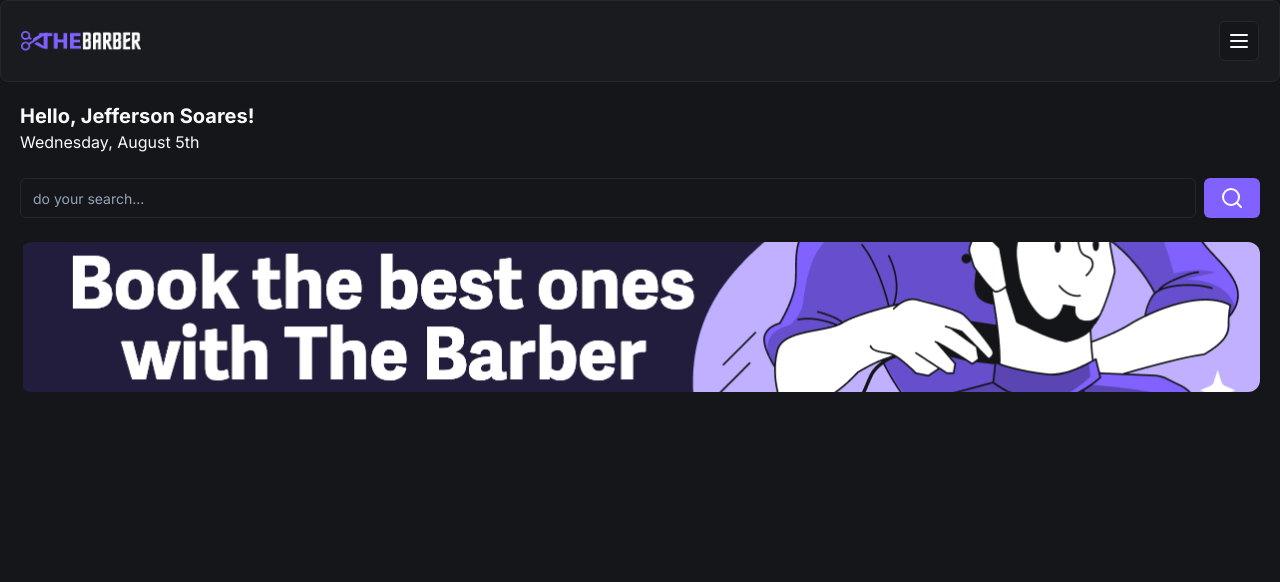
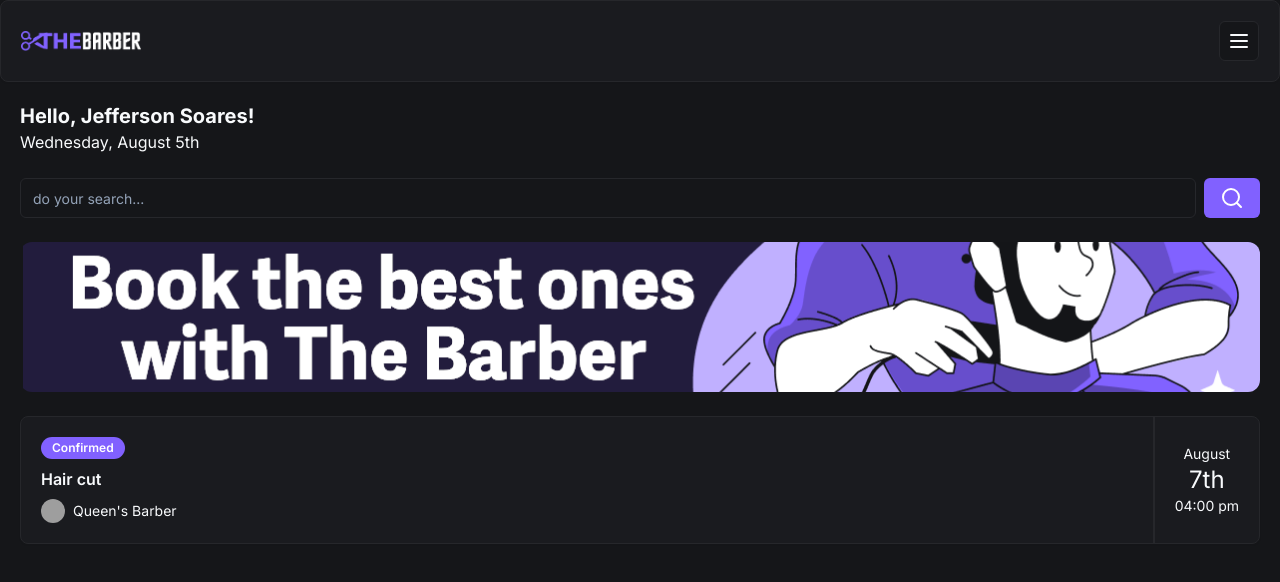
Before and after one commit to jefferson1104/the-barber, a Next.js app: page / in a window 1280 px wide. Shown: the top 582 px of the page. Built offline with nearby package versions, Linux system fonts and the light colour scheme; grey boxes are pictures that could not be loaded.

Commit message:
feat: add appointments items

```diff
--- /dev/null
+++ b/app/_components/ui/avatar.tsx
@@ -0,0 +1,50 @@
+"use client"
+
+import * as React from "react"
+import * as AvatarPrimitive from "@radix-ui/react-avatar"
+
+import { cn } from "@/app/_lib/utils"
+
+const Avatar = React.forwardRef<
+  React.ElementRef<typeof AvatarPrimitive.Root>,
+  React.ComponentPropsWithoutRef<typeof AvatarPrimitive.Root>
+>(({ className, ...props }, ref) => (
+  <AvatarPrimitive.Root
+    ref={ref}
+    className={cn(
+      "relative flex h-10 w-10 shrink-0 overflow-hidden rounded-full",
+      className,
+    )}
+    {...props}
+  />
+))
+Avatar.displayName = AvatarPrimitive.Root.displayName
+
+const AvatarImage = React.forwardRef<
+  React.ElementRef<typeof AvatarPrimitive.Image>,
+  React.ComponentPropsWithoutRef<typeof AvatarPrimitive.Image>
+>(({ className, ...props }, ref) => (
+  <AvatarPrimitive.Image
+    ref={ref}
+    className={cn("aspect-square h-full w-full", className)}
+    {...props}
+  />
+))
+AvatarImage.displayName = AvatarPrimitive.Image.displayName
+
+const AvatarFallback = React.forwardRef<
+  React.ElementRef<typeof AvatarPrimitive.Fallback>,
+  React.ComponentPropsWithoutRef<typeof AvatarPrimitive.Fallback>
+>(({ className, ...props }, ref) => (
+  <AvatarPrimitive.Fallback
+    ref={ref}
+    className={cn(
+      "flex h-full w-full items-center justify-center rounded-full bg-muted",
+      className,
+    )}
+    {...props}
+  />
+))
+AvatarFallback.displayName = AvatarPrimitive.Fallback.displayName
+
+export { Avatar, AvatarImage, AvatarFallback }
--- /dev/null
+++ b/app/_components/ui/badge.tsx
@@ -0,0 +1,36 @@
+import * as React from "react"
+import { cva, type VariantProps } from "class-variance-authority"
+
+import { cn } from "@/app/_lib/utils"
+
+const badgeVariants = cva(
+  "inline-flex items-center rounded-full border px-2.5 py-0.5 text-xs font-semibold transition-colors focus:outline-none focus:ring-2 focus:ring-ring focus:ring-offset-2",
+  {
+    variants: {
+      variant: {
+        default:
+          "border-transparent bg-primary text-primary-foreground hover:bg-primary/80",
+        secondary:
+          "border-transparent bg-secondary text-secondary-foreground hover:bg-secondary/80",
+        destructive:
+          "border-transparent bg-destructive text-destructive-foreground hover:bg-destructive/80",
+        outline: "text-foreground",
+      },
+    },
+    defaultVariants: {
+      variant: "default",
+    },
+  },
+)
+
+export interface BadgeProps
+  extends React.HTMLAttributes<HTMLDivElement>,
+    VariantProps<typeof badgeVariants> {}
+
+function Badge({ className, variant, ...props }: BadgeProps) {
+  return (
+    <div className={cn(badgeVariants({ variant }), className)} {...props} />
+  )
+}
+
+export { Badge, badgeVariants }
--- a/app/page.tsx
+++ b/app/page.tsx
@@ -6,6 +6,9 @@
 import { Header } from "./_components/header"
 import { Input } from "./_components/ui/input"
 import { Button } from "./_components/ui/button"
+import { Card, CardContent } from "./_components/ui/card"
+import { Badge } from "./_components/ui/badge"
+import { Avatar, AvatarImage } from "./_components/ui/avatar"
 
 export default function Home() {
   // Renders
@@ -14,11 +17,12 @@
       {/* header */}
       <Header />
 
-      {/* Content */}
       <div className="p-5">
+        {/* Text */}
         <h2 className="text-xl font-bold">Hello, Jefferson Soares!</h2>
         <p>Wednesday, August 5th</p>
 
+        {/* Search */}
         <div className="mt-6 flex flex-row items-center gap-2">
           <Input placeholder="do your search..." />
           <Button>
@@ -26,6 +30,7 @@
           </Button>
         </div>
 
+        {/* Banner */}
         <div className="relative mt-6 h-[150px] w-full">
           <Image
             className="rounded-xl object-cover"
@@ -34,6 +39,28 @@
             fill
           />
         </div>
+
+        {/* Appointments */}
+        <Card className="mt-6">
+          <CardContent className="flex justify-between p-0">
+            <div className="flex flex-col gap-2 py-5 pl-5">
+              <Badge className="w-fit">Confirmed</Badge>
+              <h3 className="font-semibold">Hair cut</h3>
+              <div className="flex items-center gap-2">
+                <Avatar className="h-6 w-6">
+                  <AvatarImage src="https://utfs.io/f/0ddfbd26-a424-43a0-aaf3-c3f1dc6be6d1-1kgxo7.png" />
+                </Avatar>
+                <p className="text-sm">Queen&#39;s Barber</p>
+              </div>
+            </div>
+
+            <div className="flex flex-col items-center justify-center border-l-2 border-solid px-5">
+              <p className="text-sm">August</p>
+              <p className="text-2xl">7th</p>
+              <p className="text-sm">04:00 pm</p>
+            </div>
+          </CardContent>
+        </Card>
       </div>
     </div>
   )
--- a/package.json
+++ b/package.json
@@ -14,6 +14,7 @@
   },
   "dependencies": {
     "@prisma/client": "^5.17.0",
+    "@radix-ui/react-avatar": "^1.1.0",
     "@radix-ui/react-slot": "^1.1.0",
     "class-variance-authority": "^0.7.0",
     "clsx": "^2.1.1",
```
Also changed, not shown: 1 other file (tests, documents, lock files or other folders).
